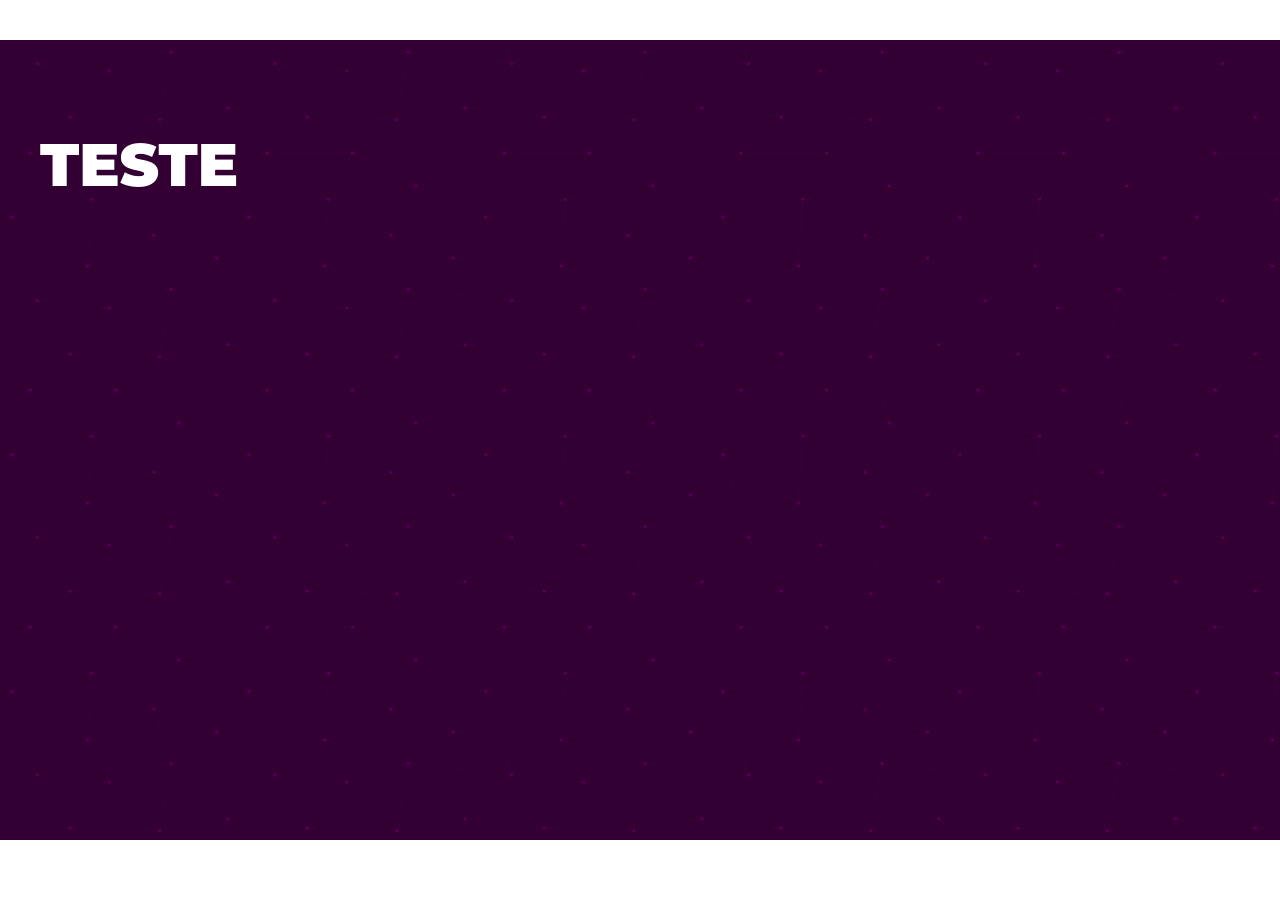
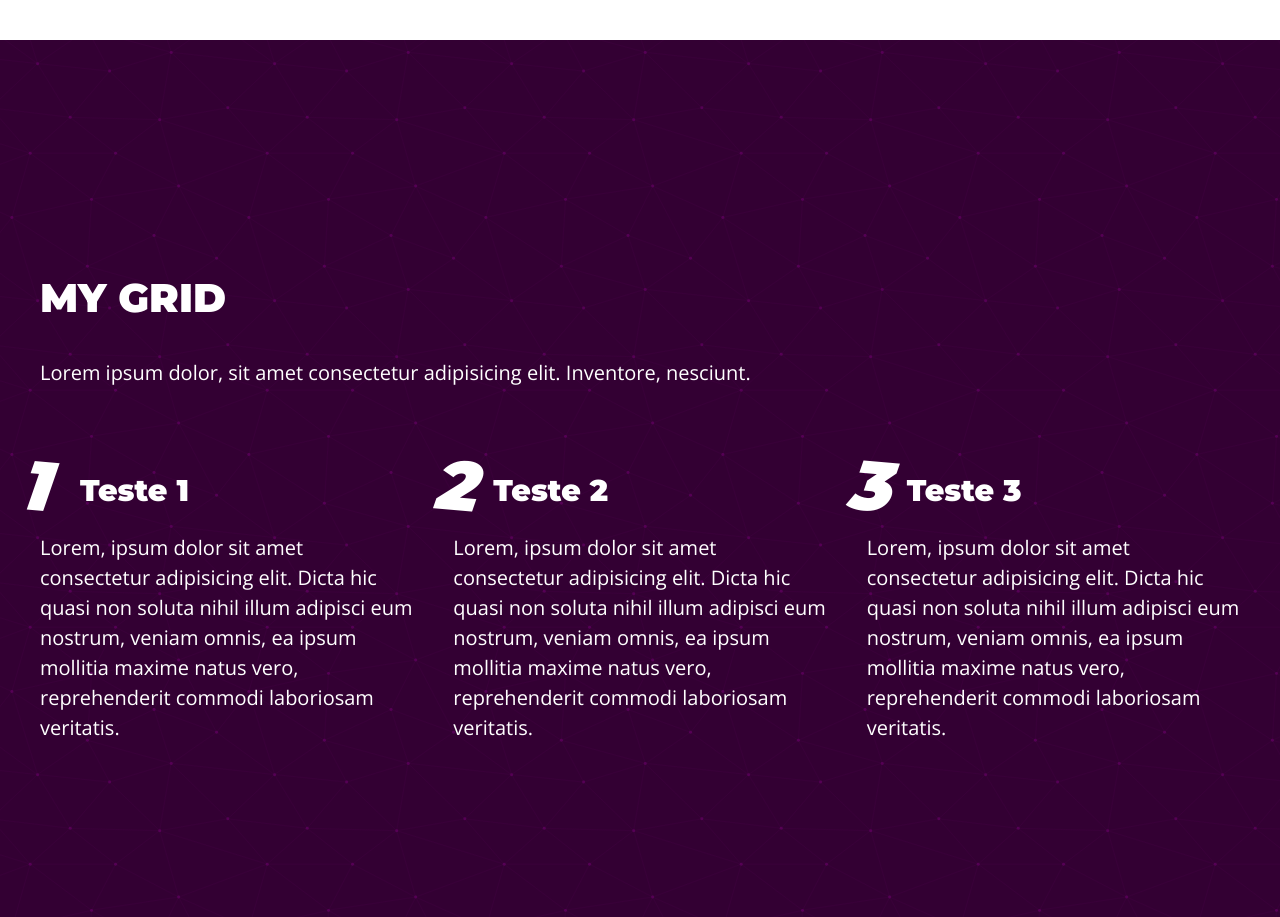
Before and after one commit to max-santos-d/E_landing-page-basic, a plain HTML site: page app/index.html in a window 1280 px wide. Shown: the part 1880-2797 px from the top of the page. Before the commit the page ends 2720 px from the top, so only its background shows below. Drawn offline with nearby package versions, Linux system fonts and the light colour scheme.

Commit message:
Create Grid page

```diff
--- a/app/assets/css/style.css
+++ b/app/assets/css/style.css
@@ -46,6 +46,12 @@ h1 {
     text-transform: uppercase;
 }
 
+h2{
+    font-size: 4rem;
+    text-transform: uppercase;
+    margin-bottom: 3rem;
+}
+
 /* Classes */
 .main-bg {
     background: url(../img/main-bg.svg);
@@ -57,11 +63,12 @@ h1 {
     color: var(--primary-color);
 }
 
-.section {
+.main-content{
+    display: flex;
+    flex-flow: column nowrap;
+    text-align: center;
+    justify-content: center;
     min-height: 100vh;
-}
-
-.main-content{
     max-width: 120rem;
     margin: 0 auto;
     padding: 8rem var(--gap);
@@ -105,6 +112,7 @@ h1 {
     display: grid;
     grid-template-columns: 1fr 1.5fr;
     gap: var(--gap);
+    text-align: left;
     align-items: center;
     min-height: 100vh;
 }
@@ -119,15 +127,38 @@ h1 {
 
 .text-content{
     max-width: 64rem;
-    display: flex;
-    flex-flow: column nowrap;
-    text-align: center;
-    justify-content: center;
-    min-height: 100vh;
 }
 
-.text-content h2{
-    font-size: 4rem;
-    text-transform: uppercase;
-    margin-bottom: 3rem;
+.grid-content{
+    flex-flow: column wrap;
+    text-align: left;
+    counter-reset: grid-counter;
 }
+
+.grid-heading{
+    margin-bottom: 5rem;
+}
+
+.grid{
+    display: grid;
+    grid-template-columns: repeat(3, 1fr);
+    gap: var(--gap);
+}
+
+.grid h3{
+    font-size: 3rem;
+    padding-left: 4rem;
+    position: relative;
+    padding-bottom: 2rem;
+}
+
+.grid h3::before{
+    counter-increment: grid-counter;
+    content: counter(grid-counter);
+    position: absolute;
+    font-size: 7rem;
+    font-style: italic;
+    top: -3.5rem;
+    left: -2rem;
+    transform: rotate(5deg);
+}
--- a/app/index.html
+++ b/app/index.html
@@ -33,7 +33,7 @@
     </div>
 
     <!-- Home -->
-    <div id="home" class="section main-bg">
+    <div id="home" class="main-bg">
         <div class="main-content page-content">
             <div>
                 <h1>Lorem ipsum dolor.</h1>
@@ -49,7 +49,7 @@
         </div>
     </div>
 
-    <div id="intro" class="section white-bg">
+    <div id="intro" class="white-bg">
         <div class="main-content text-content">
             <h2>Lorem ipsum dolor sit.</h2>
 
@@ -67,9 +67,34 @@
         </div>
     </div>
 
-    <div id="grid" class="section main-bg">
+    <div id="grid" class="main-bg">
         <div class="main-content grid-content">
-            <h1>TESTE</h1>
+
+            <div class="grid-heading">
+                <h2>my grid</h2>
+                <p>Lorem ipsum dolor, sit amet consectetur adipisicing elit. Inventore, nesciunt.</p>
+            </div>
+
+            <div class="grid">
+                <div>
+                    <h3>Teste 1</h3>
+                    <p>Lorem, ipsum dolor sit amet consectetur adipisicing elit. Dicta hic quasi non soluta nihil illum
+                        adipisci eum nostrum, veniam omnis, ea ipsum mollitia maxime natus vero, reprehenderit commodi
+                        laboriosam veritatis.</p>
+                </div>
+                <div>
+                    <h3>Teste 2</h3>
+                    <p>Lorem, ipsum dolor sit amet consectetur adipisicing elit. Dicta hic quasi non soluta nihil illum
+                        adipisci eum nostrum, veniam omnis, ea ipsum mollitia maxime natus vero, reprehenderit commodi
+                        laboriosam veritatis.</p>
+                </div>
+                <div>
+                    <h3>Teste 3</h3>
+                    <p>Lorem, ipsum dolor sit amet consectetur adipisicing elit. Dicta hic quasi non soluta nihil illum
+                        adipisci eum nostrum, veniam omnis, ea ipsum mollitia maxime natus vero, reprehenderit commodi
+                        laboriosam veritatis.</p>
+                </div>
+            </div>
         </div>
     </div>
 </body>
```
